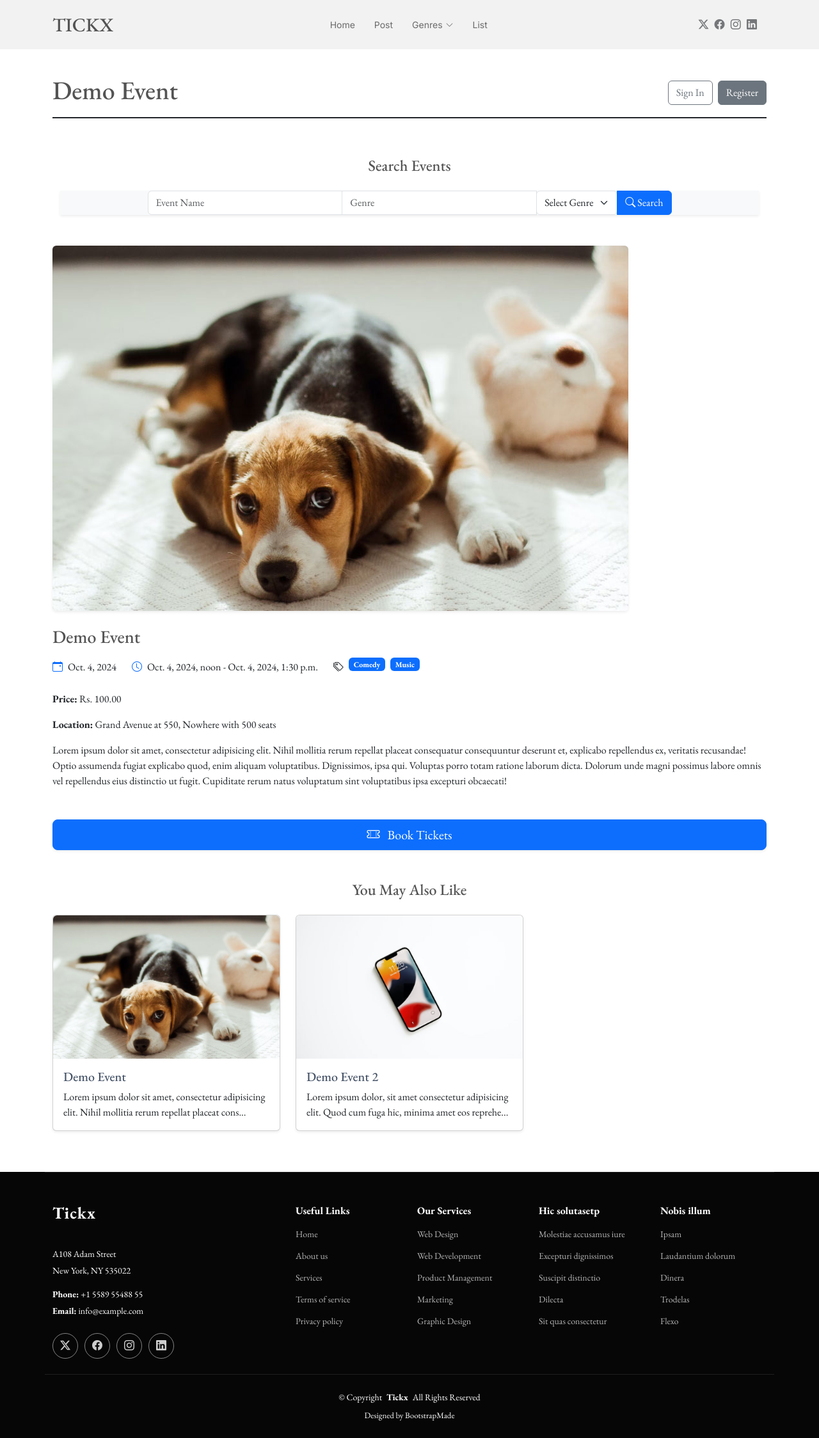
After one commit to NilanjanaDas08/EventManagementSystem, a Django app: page /1/details in a window 1280 px wide. The commit adds this page. Shown: the whole page at 64% size. Run offline with Django 5.2, Linux system fonts and the light colour scheme; data comes from the database, SQL or seed files in the repository; both versions use the stored data as it was after the commit; some libraries are stand-ins or nearby versions.

Commit message:
Added Event Details page, Added Genre Sidebar to Event List page

```diff
--- a/Authentication/views.py
+++ b/Authentication/views.py
@@ -3,11 +3,13 @@ from django.contrib.auth import authenticate, login, logout
 from django.contrib.auth.forms import UserCreationForm
 from django.contrib import messages
 from .forms import UserForm
+from Event.models import Genre
 
 # Registration view
 # NOTE: Need to account for other additional fields
 def register(request):
     config = {}
+    config['genres'] = Genre.objects.all()
     form = config['form'] = UserForm()
     if request.method == 'POST':
         form = UserForm(request.POST)
@@ -25,6 +27,7 @@ def register(request):
 # Login view
 def login_view(request):
     config = {}
+    config['genres'] = Genre.objects.all()
     if request.method == 'POST':
         username = request.POST['username']
         password = request.POST['password']
--- a/Event/models.py
+++ b/Event/models.py
@@ -15,7 +15,7 @@ class Venue(models.Model):
     updated_at=models.DateTimeField(auto_now=True)
 
     def __str__(self):
-        return f"{self.name} at {self.location} with {self.no_of_seats} seats - status: {self.get_status_display()}"
+        return f"{self.name} at {self.location} with {self.no_of_seats} seats"
 
 class Genre(models.Model):
     name=models.CharField(max_length=255)
--- a/Event/templates/Home.html
+++ b/Event/templates/Home.html
@@ -20,7 +20,7 @@
 <head>
   <meta charset="utf-8">
   <meta content="width=device-width, initial-scale=1.0" name="viewport">
-  <title>Tickx - Home Page</title>
+  <title>Tickx - {% block title %}Home Page{% endblock %}</title>
   <meta name="description" content="">
   <meta name="keywords" content="">
 
@@ -65,8 +65,6 @@
         <h1 class="sitename">TICKX</h1>
       </a>
 
-
-      <!-- THIS PART WILL NOT WORK YET-->
       <nav id="navmenu" class="navmenu">
         <ul>
           <li><a href="{% url 'home' %}">Home</a></li>
@@ -84,6 +82,7 @@
         <i class="mobile-nav-toggle d-xl-none bi bi-list"></i>
       </nav>
 
+      <!-- Probably Not Required-->
       <div class="header-social-links">
         <a href="#" class="twitter"><i class="bi bi-twitter-x"></i></a>
         <a href="#" class="facebook"><i class="bi bi-facebook"></i></a>
--- a/Event/templates/create_event.html
+++ b/Event/templates/create_event.html
@@ -1,4 +1,10 @@
 {% extends "Home.html" %}
+
+{% block title %}
+Event Post
+{% endblock title %}
+
+
 
 {% block section-title %}
 Post your own event
--- /dev/null
+++ b/Event/templates/details.html
@@ -0,0 +1,113 @@
+{% extends 'Home.html' %}
+
+{% block title %}{{event.name}}{% endblock%}
+
+{% block section-title %}{{event.name}}{% endblock %}
+
+{% block content %}
+
+<div class="container" data-aos="fade-up">
+    <div class="container" data-aos = "fade-up">
+        <h4 class="text-center mb-4">Search Events</h4>
+        <form class="d-flex justify-content-center align-items-center bg-light shadow-sm" method="POST" action="{% url 'search' %}">
+            {% csrf_token %}
+            <div class="input-group w-75">
+                <input type="text" class="form-control" name="name" placeholder="Event Name" aria-label="Event Name">
+                <input type="text" class="form-control" name="genre" placeholder="Genre" aria-label="Genre">
+                <div class="input-group-append">
+                    <select class="form-select" id="genre" name="genre">
+                        <option value="" selected disabled>Select Genre</option>
+                        {% for genre in genres %}
+                        <option value="{{genre.name}}">{{genre.name}}</option>
+                        {% endfor %}
+                    </select>
+                </div>
+                <button type="submit" class="btn btn-primary">
+                    <i class="bi bi-search"></i> Search
+                </button>
+            </div>
+        </form>
+    </div>
+
+    <br><br>
+
+    <article class="article">
+            {% if event.get_media %}
+                {% for media in event.get_media %}
+                    <div class="row mb-4">
+                        <div class="col-mb-12"><img src="{{media.image.url}}" alt="{{media.image.name}}" class="img-fluid rounded shadow-sm">
+                        </div>
+                    </div>
+                {% endfor %}
+            {% endif %}
+
+            <h3 class="title mb-3">{{event.name}}</h3>
+
+            <div class="meta-top mb-4">
+                <ul class="list-unstyled d-flex align-items-center">
+                    <li class="d-flex align-items-center me-4">
+                        <i class="bi bi-calendar-event text-primary me-2"></i>
+                        <time datetime="{{event.date}}">{{event.date}}</time>
+                    </li>
+                    <li class="d-flex align-items-center me-4">
+                        <i class="bi bi-clock text-primary me-2"></i>
+                        <span>{{event.start_time}} - {{event.end_time}}</span>
+                    </li>
+                    <li class="d-flex align-items-center me-4">
+                        <i class="bi bi-tags me-2"></i>
+                        <ul class="tags list-unstyled d-flex flex-wrap">
+                            {% for genre in event.genres.all %}
+                            <li class="badge bg-primary text-white me-2 mb-2"><a href="{% url "get_genre" genre %}" class="text-white">{{genre}}</a></li>
+                            {% endfor %}
+                        </ul>
+                    </li>
+                </ul>
+            </div>
+
+            <div class="mb-4">
+                <p><strong>Price:</strong> Rs. {{event.price}}</p>
+                <p><strong>Location:</strong> {{event.venue_id}}</p>
+                <p>{{event.details}}</p>
+            </div>
+
+            <div class="d-flex align-items-center">
+
+            </div>
+
+            <!-- THIS WILL NOT WORK YET -->
+            <div class="mt-4">
+                <form method="GET" action="#">
+                    <button class="btn btn-primary btn-lg w-100 shadow-sm" type="submit">
+                        <i class="bi bi-ticket-perforated me-2"></i> Book Tickets
+                    </button>
+                </form>
+            </div>
+
+            <div class="mt-5">
+                <h4 class="text-center mb-4">You May Also Like</h4>
+                <div class="row">
+                    {% if related_events %}
+                        {% for related_event in related_events %}
+                            <div class="col-md-4 mb-4">
+                                <div class="card shadow-sm">
+                                    {% if related_event.get_media %}
+                                        <img src="{{ related_event.get_media.0.image.url }}" alt="{{ related_event.name }}" class="card-img-top img-fluid rounded-top">
+                                    {% else %}
+                                        <img src="https://via.placeholder.com/150" alt="{{ related_event.name }}" class="card-img-top img-fluid rounded-top">
+                                    {% endif %}
+                                    <div class="card-body">
+                                        <h5 class="card-title"><a href="{% url "details" related_event.id%}">{{ related_event.name }}</a></h5>
+                                        <p class="card-text">{{ related_event.details|slice:":100" }}...</p>
+                                    </div>
+                                </div>
+                            </div>
+                        {% endfor %}
+                    {% else %}
+                        <p class="text-center">No related events available.</p>
+                    {% endif %}
+                </div>
+            </div>
+    </article>
+</div>
+
+{% endblock %}
--- a/Event/urls.py
+++ b/Event/urls.py
@@ -7,4 +7,5 @@ urlpatterns = [
     path('event_list/',views.event_list,name="event_list"),
     path('search/',views.search,name="search"),
     path('genres/<str:genre_name>/',views.get_genre,name="get_genre"),
+    path(f'<int:event_id>/details',views.details,name="details"),
 ]
--- a/Event/views.py
+++ b/Event/views.py
@@ -76,3 +76,13 @@ def get_genre(request, genre_name):
     events = Event.objects.filter(genres__name = genre_name)
     genres = Genre.objects.all()
     return render(request,'event_list.html',{'events':events, 'genres': genres, 'genre_name': genre_name, 'signed_in': request.user.get_username()})
+
+def details(request, event_id):
+    config = {}
+    config['event'] = Event.objects.get(id = event_id)
+    config['related_events'] = Event.objects.filter(genres__name = config['event'].genres.first()) # Need to limit this
+
+    config['signed_ub'] = request.user.get_username()
+    config['genres'] = Genre.objects.all()
+
+    return render(request, 'details.html', config)
```
Also changed, not shown: Authentication/templates/registration/Register.html (+10 -39 lines), Authentication/templates/registration/login.html (+9 -1 lines), Event/templates/event_list.html (+27 -2 lines), db.sqlite3.
